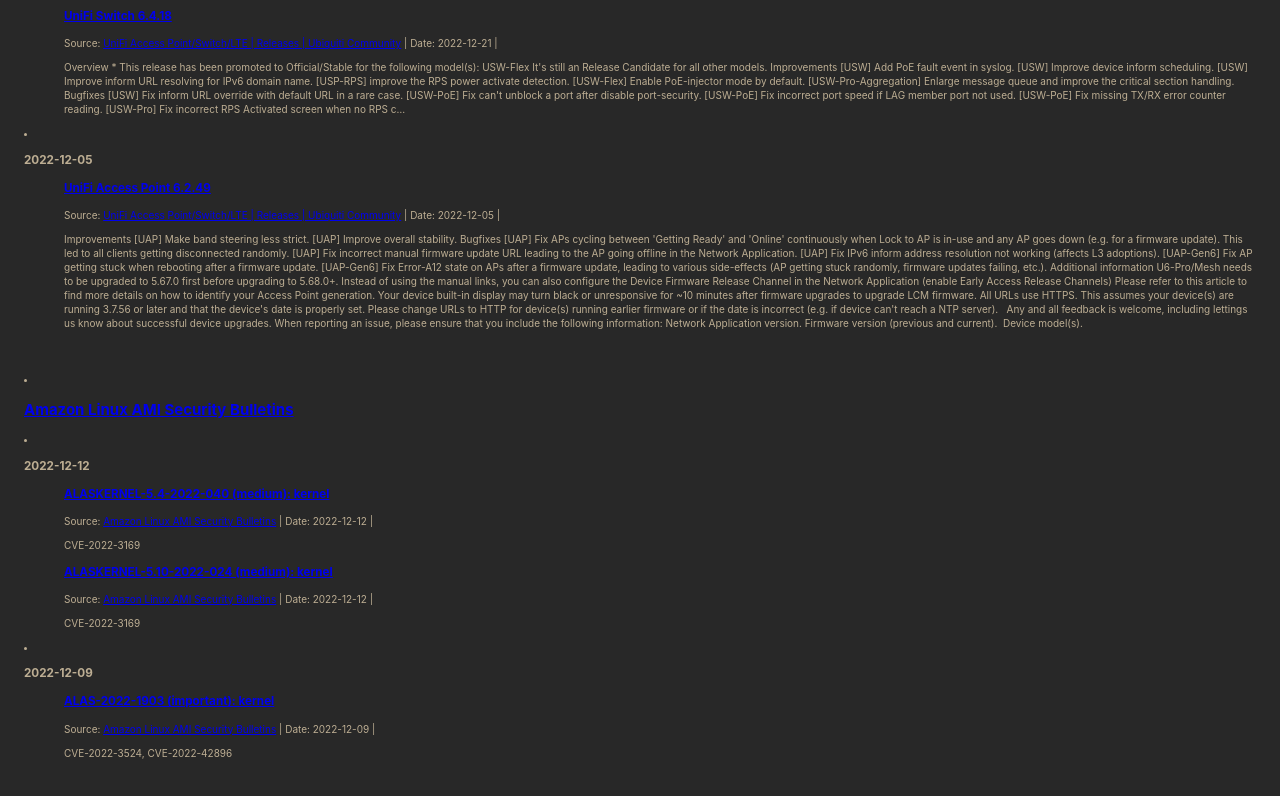
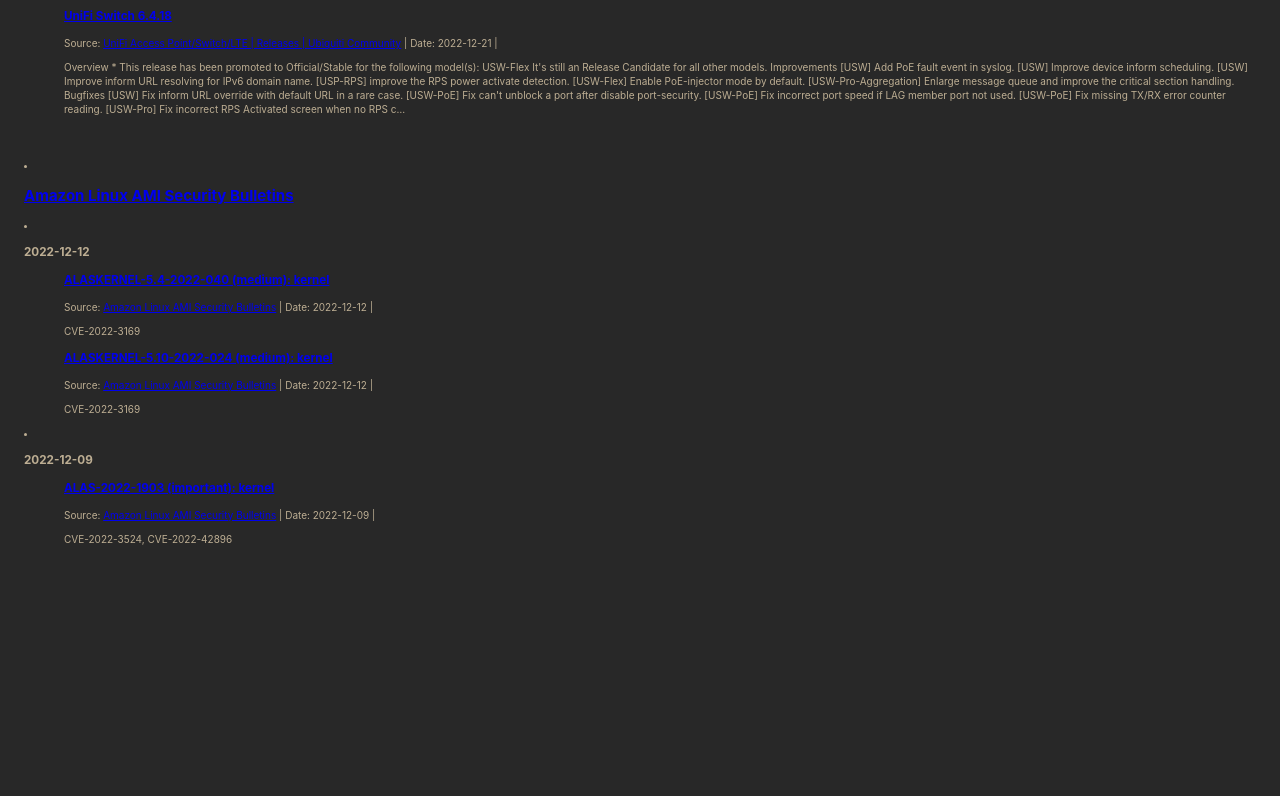
Before and after one commit to dosweiler/RssFeed, a plain HTML site: page index.html in a window 1280 px wide. Shown: the part 2455-3251 px from the top of the page. After the commit the page ends 3043 px from the top, so only its background shows below. Drawn offline with Linux system fonts and the light colour scheme.

Commit message:
deploy: d59bdff06b9e160b89e10a5268d02194092a05b6

```diff
--- a/index.html
+++ b/index.html
@@ -501,51 +501,6 @@
           </section>
         </li>
 
-        <li>
-      <section>
-      <h1>2022-12-05</h1>
-
-      <ul>
-
-            <article>
-                <h3><a href=https://community.ui.com/releases/UniFi-Access-Point-6-2-49/a0339e83-45ee-40a8-9774-c76273d0806e>UniFi Access Point 6.2.49</a></h3>
-                <div>
-                  <span>Source: <a href=https://community.ui.com>UniFi Access Point/Switch/LTE | Releases | Ubiquiti Community</a></span> |
-                  <span>Date: <time>2022-12-05</time></span> |
-                </div>
-                <p>Improvements
-
-[UAP] Make band steering less strict.
-[UAP] Improve overall stability.
-
-Bugfixes
-
-[UAP] Fix APs cycling between &#x27;Getting Ready&#x27; and &#x27;Online&#x27; continuously when Lock to AP is in-use and any AP goes down (e.g. for a firmware update). This led to all clients getting disconnected randomly.
-[UAP] Fix incorrect manual firmware update URL leading to the AP going offline in the Network Application.
-[UAP] Fix IPv6 inform address resolution not working (affects L3 adoptions).
-[UAP-Gen6] Fix AP getting stuck when rebooting after a firmware update.
-[UAP-Gen6] Fix Error-A12 state on APs after a firmware update, leading to various side-effects (AP getting stuck randomly, firmware updates failing, etc.).
-
-Additional information
-
-U6-Pro/Mesh needs to be upgraded to 5.67.0 first before upgrading to 5.68.0+.
-Instead of using the manual links, you can also configure the Device Firmware Release Channel in the Network Application (enable Early Access Release Channels)
-Please refer to this article to find more details on how to identify your Access Point generation.
-Your device built-in display may turn black or unresponsive for ~10 minutes after firmware upgrades to upgrade LCM firmware.
-All URLs use HTTPS. This assumes your device(s) are running 3.7.56 or later and that the device&#x27;s date is properly set. Please change URLs to HTTP for device(s) running earlier firmware or if the date is incorrect (e.g. if device can&#x27;t reach a NTP server).
-
-
-Any and all feedback is welcome, including lettings us know about successful device upgrades. When reporting an issue, please ensure that you include the following information:
-
-Network Application version.
-Firmware version (previous and current).
-Device model(s).</p>
-              </details>
-            </article>
-
-          </section>
-        </li>
-
       </ul>
 
       </section>
```
Also changed, not shown: cache.json (+0 -10 lines), 1 other file.
